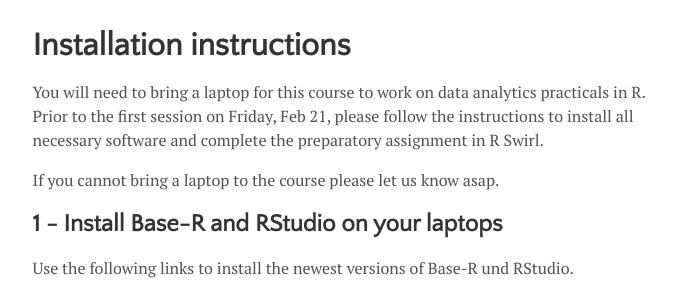
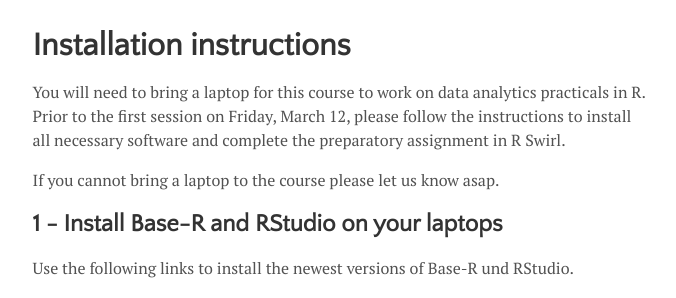
Before and after one commit to cdsbasel/dataanalytics_2021, a Jekyll site: the page built from menu/installation.md, in a window 1280 px wide. Shown: the part 128-426 px from the top of the page, without its empty margins (300-976 px from the left). Built offline with Jekyll 4.4.1, drawn with Linux system fonts in a browser that asks for light colours.

Commit message:
Update installation.md

```diff
--- a/menu/installation.md
+++ b/menu/installation.md
@@ -3,7 +3,7 @@ layout: page
 title: Installation instructions
 ---
 
-You will need to bring a laptop for this course to work on data analytics practicals in R. Prior to the first session on Friday, Feb 21, please follow the instructions to install all necessary software and complete the preparatory assignment in R Swirl.
+You will need to bring a laptop for this course to work on data analytics practicals in R. Prior to the first session on Friday, March 12, please follow the instructions to install all necessary software and complete the preparatory assignment in R Swirl.
 
 If you cannot bring a laptop to the course please let us know asap.
 
```
